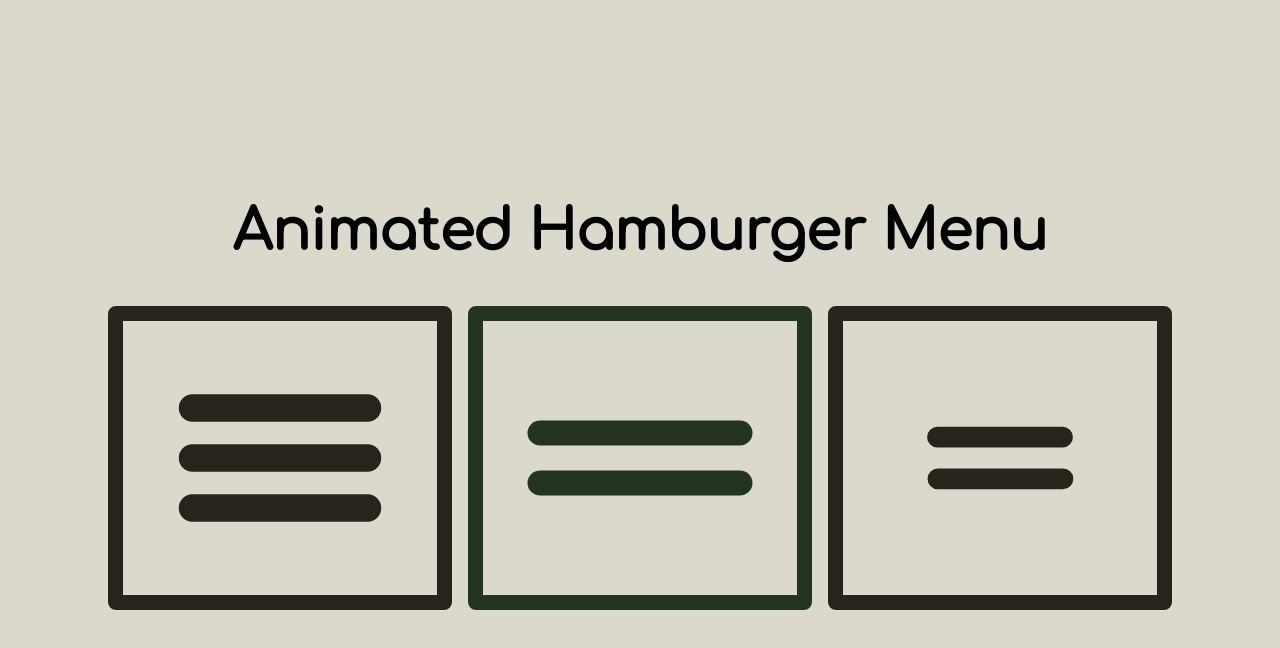
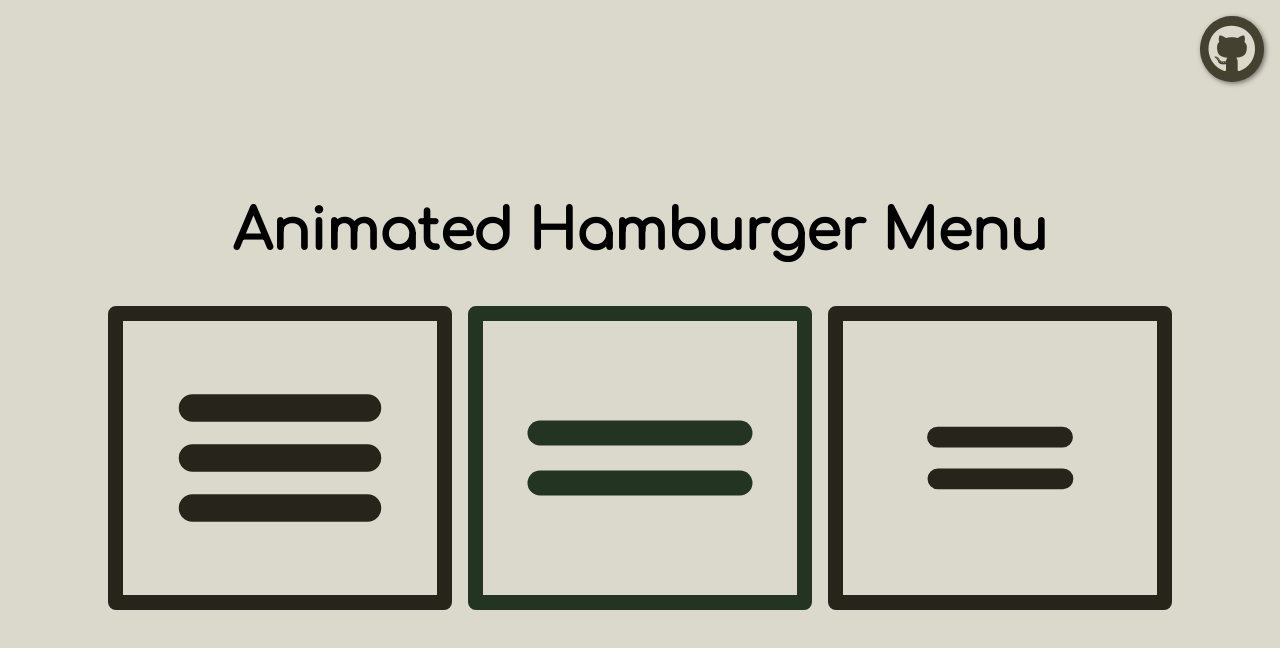
Before and after one commit to davinaleong/proj-animated-hamburger-menu, a website built with Vite: page index.html in a window 1280 px wide. Built offline with nearby package versions, Linux system fonts and the light colour scheme.

Commit message:
Added link to repo

```diff
--- a/index.html
+++ b/index.html
@@ -18,8 +18,21 @@
     <link rel="stylesheet" href="./styles/main.css" />
 
     <script defer src="./scripts/main.js"></script>
+    <script
+      defer
+      src="https://kit.fontawesome.com/6c0a4e7a8f.js"
+      crossorigin="anonymous"
+    ></script>
   </head>
   <body class="body-grid | bg-primary-400">
+    <a
+      href="https://github.com/davinaleong/proj-animated-hamburger-menu"
+      target="_blank"
+      class="btn btn-icon btn-fixed"
+    >
+      <i class="fa-brands fa-github"></i>
+    </a>
+
     <main class="container | py-400">
       <h1 class="ta-center ff-heading fs-900 mb-600">
         Animated Hamburger Menu
--- a/styles/main.css
+++ b/styles/main.css
@@ -188,6 +188,7 @@ a:where(:hover, :focus, :focus-visible) {
   padding: var(--btn-padding);
   transition: all 0.3s ease-in-out;
   border-radius: var(--size-200);
+  text-decoration: none;
 }
 
 .btn :where(svg, path, line) {
@@ -249,27 +250,25 @@ a:where(:hover, :focus, :focus-visible) {
 }
 
 .btn-icon {
-  --btn-clr: var(--clr-primary-500);
-  --btn-bg-clr: var(--clr-primary-200);
-  --btn-border-clr: var(--clr-primary-200);
-
-  --btn-hover-clr: var(--clr-gray-50);
-  --btn-hover-bg-clr: var(--clr-primary-500);
-  --btn-hover-border-clr: var(--clr-primary-500);
-  --btn-padding: var(--size-300);
-
+  --btn-clr: var(--clr-primary-400);
+  --btn-bg-clr: var(--clr-primary-800);
+  --btn-border-clr: var(--clr-primary-800);
+
+  --btn-hover-clr: var(--clr-primary-400);
+  --btn-hover-bg-clr: var(--clr-primary-900);
+  --btn-hover-border-clr: var(--clr-primary-900);
+  --btn-padding: var(--size-200);
+
+  font-size: 3rem;
   aspect-ratio: 1/1;
   border-radius: 50%;
-}
-
-.btn-icon[data-inverted] {
-  --btn-clr: var(--clr-primary-200);
-  --btn-bg-clr: var(--clr-primary-400);
-  --btn-border-clr: var(--clr-primary-400);
-
-  --btn-hover-clr: var(--clr-primary-200);
-  --btn-hover-bg-clr: var(--clr-primary-400);
-  --btn-hover-border-clr: var(--clr-primary-400);
+  box-shadow: 0.1rem 0.1rem 0.3rem 0 hsla(0, 0%, 0%, 0.5);
+}
+
+.btn-fixed {
+  position: fixed;
+  top: 1rem;
+  right: 1rem;
 }
 
 .btn-transparent {
```
